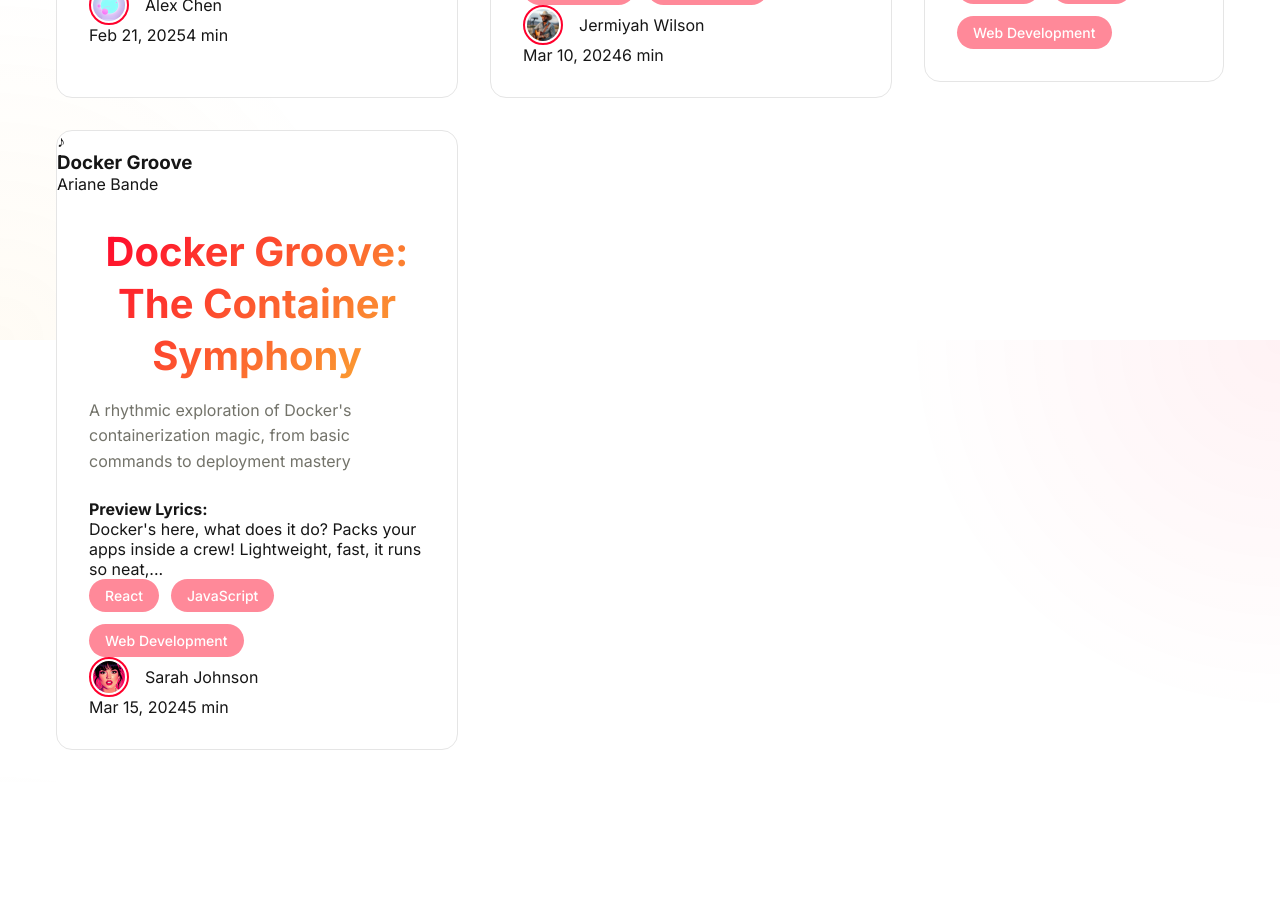
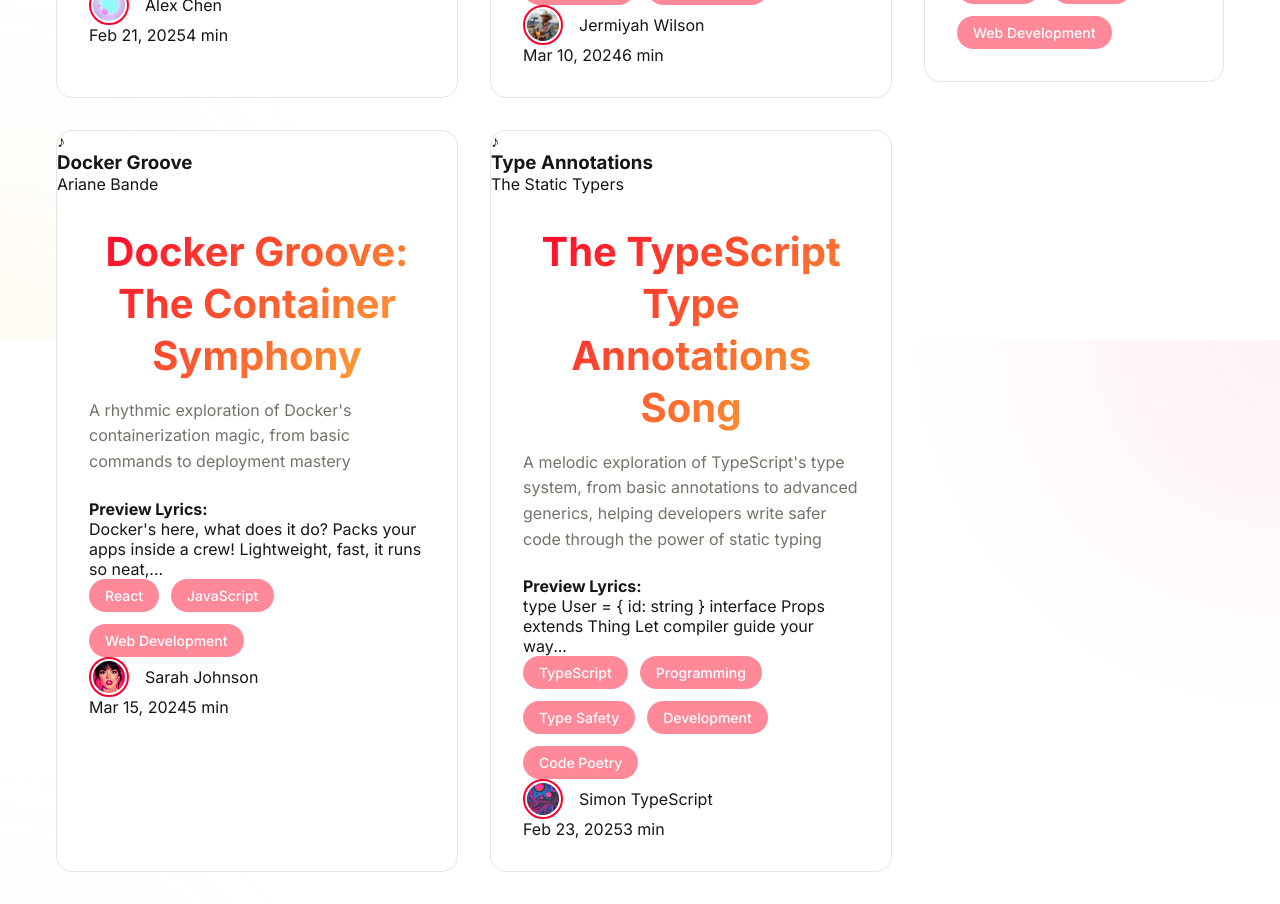
Before and after one commit to codesungrape/FullStack-Funk, a Next.js app: page / in a window 1280 px wide. Shown: the part 1260-2164 px from the top of the page. Before the commit the page ends 2042 px from the top, so only its background shows below. Built offline with nearby package versions, Linux system fonts and the light colour scheme.

Commit message:
feat(assets): add The Static Typers band image
Add band image asset for the TypeScript Type Annotations song post
- File: /assets/TheStaticTypers.jpeg
- Used as cover art for Type Annotations song
- Relates to previous addition of TypeScript song data

```diff
--- a/data/posts.ts
+++ b/data/posts.ts
@@ -193,5 +193,44 @@ export const posts: Post[] = [
     tags: ["React", "JavaScript", "Web Development"],
     slug: "react-server-components-digital-flow"
   },
+  {
+    title: "The TypeScript Type Annotations Song",
+    excerpt: "A melodic exploration of TypeScript's type system, from basic annotations to advanced generics, helping developers write safer code through the power of static typing",
+    lyrics: `
+  type User = { id: string }
+  interface Props extends Thing
+  Let compiler guide your way
+  Generic types display
+  Array<string> in your code
+  Record<K,V> down the road
 
+  Type annotations clear the way
+  (user: User) => void they say
+  Catch those nulls before runtime
+  Type inference so sublime
+
+  Union types with pipe in hand
+  number | string understand
+  Partial<Type> when in doubt
+  Readonly<T> helps throughout
+
+  function parse<T extends Base>
+  Keep those types firmly in place
+  That's how TypeScript sets you free
+  With strict null checks, you'll see`,
+    song: {
+      title: "Type Annotations",
+      artist: "The Static Typers",
+      url: "/assets/TheStaticTypers.jpeg",
+      coverArt: "/assets/TheStaticTypers.jpeg"
+    },
+    author: {
+      name: "Simon TypeScript",
+      avatar: "/assets/TheStaticTypers.jpeg",
+    },
+    date: "Feb 23, 2025",
+    readTime: "3 min",
+    tags: ["TypeScript", "Programming", "Type Safety", "Development", "Code Poetry"],
+    slug: "typescript-type-annotations-song"
+  }
 ]
```
Also changed, not shown: public/assets/TheStaticTypers.jpeg (added), 1 other file (tests, documents, lock files or other folders).
